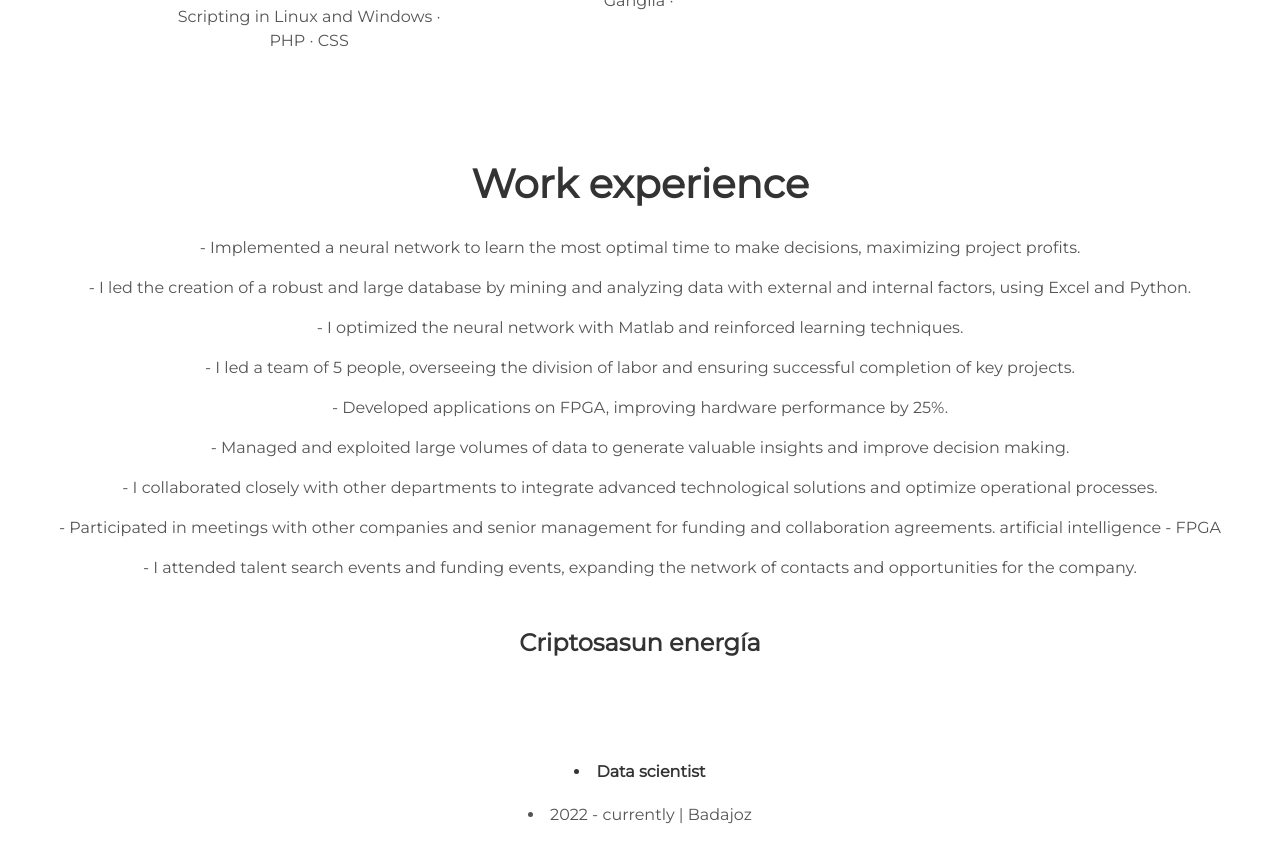
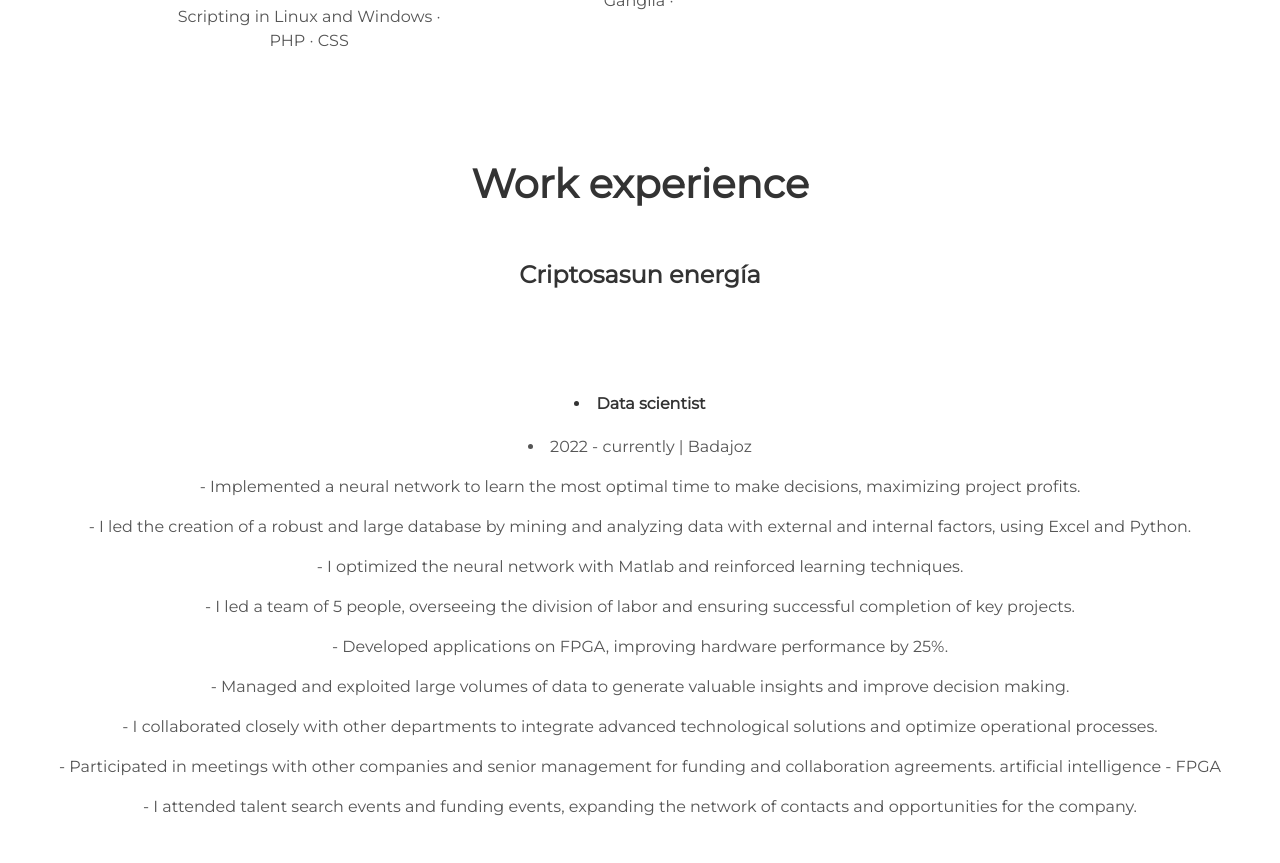
Before and after one commit to dev-freddiies/de-freddiies.github.io, a Jekyll site: the page index.html, which Jekyll copies as it is, in a window 1280 px wide and 900 px high, scrolled down 2201 px. Shown: the top 863 px of the window. Built offline with Jekyll 4.4.1, drawn with Linux system fonts in a browser that asks for light colours; some of the changed lines change nothing that is shown.

Commit message:
Update index.html

```diff
--- a/index.html
+++ b/index.html
@@ -91,7 +91,17 @@
   <section id="work-experience">
         <div class="user-details">
   <h1> Work experience </h1>
-       <p> - Implemented a neural network to learn the most optimal time to make decisions, maximizing project profits.
+
+</div>
+
+ <div align=center>
+    <h3> Criptosasun energía </h3>
+     <br></br>
+
+       <h4><li> Data scientist </li></h4>
+       <li> 2022 - currently | Badajoz </li>
+
+          <p> - Implemented a neural network to learn the most optimal time to make decisions, maximizing project profits.
         <p><p>
            - I led the creation of a robust and large database by mining and analyzing data with external and internal factors, using Excel and Python.
          <p><p>
@@ -110,18 +120,7 @@
                <p><p>
                 - I attended talent search events and funding events, expanding the network of contacts and opportunities for the company.
                     <p><p>
-
-
          <p>
-
-</div>
-
- <div align=center>
-    <h3> Criptosasun energía </h3>
-     <br></br>
-
-       <h4><li> Data scientist </li></h4>
-       <li> 2022 - currently | Badajoz </li>
        <i class="devicon-androidstudio-original-wordmark-plain colored"></i>
 
    </div>
```
